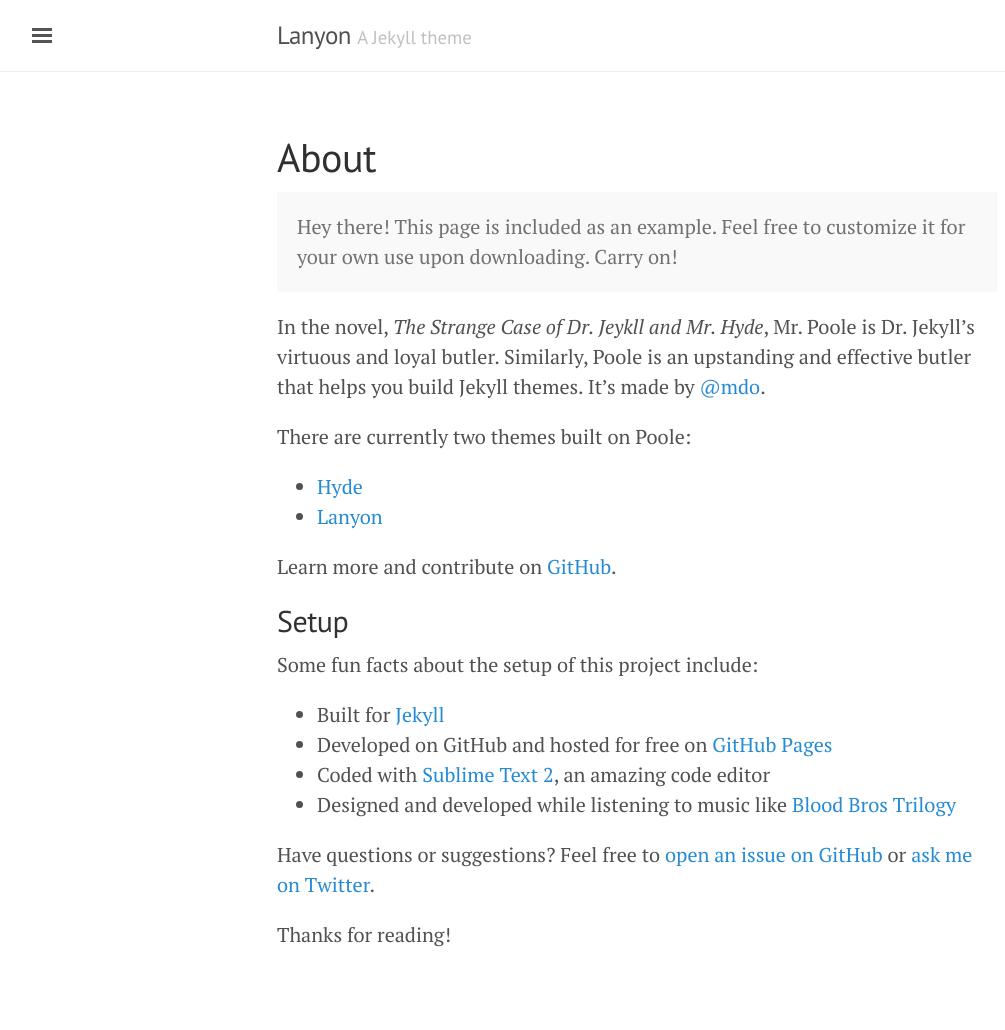
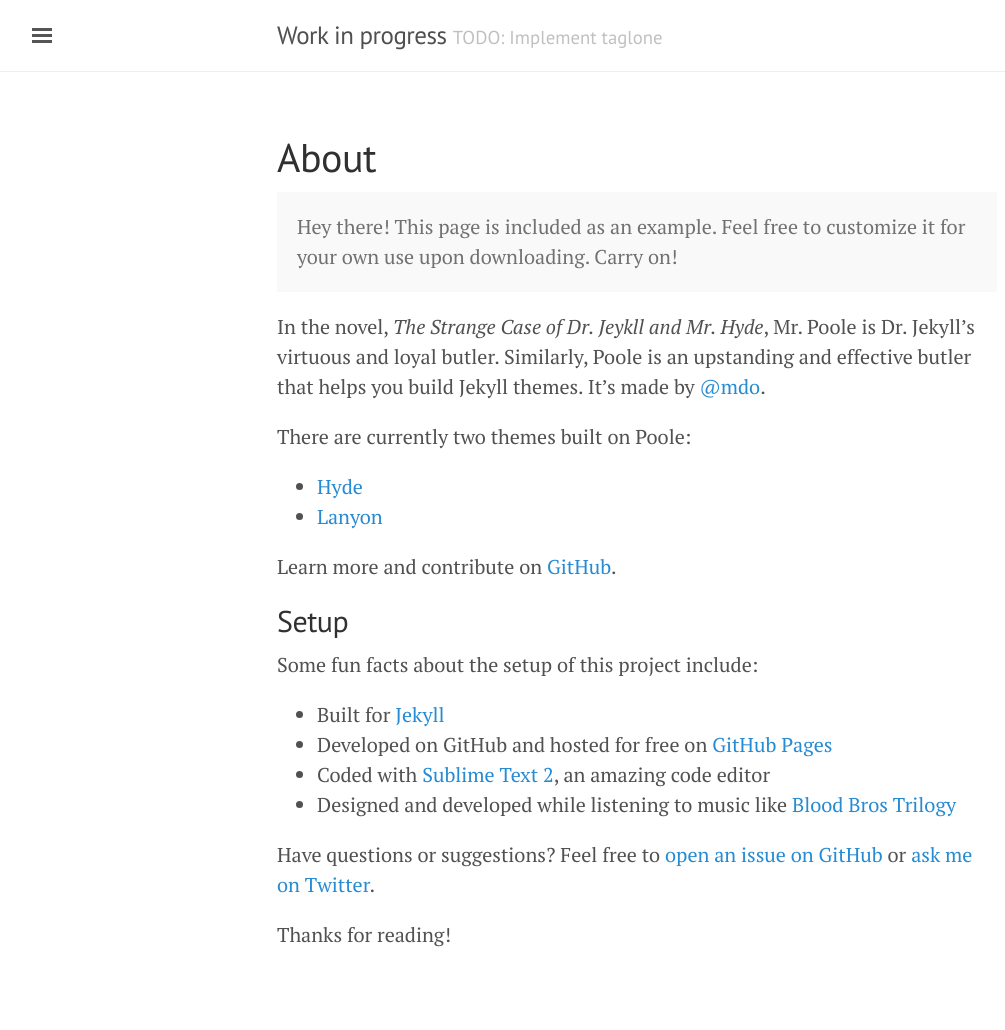
Before and after one commit to srdobos/srdobos.github.io, a Jekyll site: the page built from about.md, in a window 1280 px wide. Shown: the whole page, without its empty margins (3-1008 px from the left). Built offline with Jekyll 4.4.1, drawn with Linux system fonts in a browser that asks for light colours.

Commit message:
Update config for Jekyll 3

```diff
--- a/_config.yml
+++ b/_config.yml
@@ -2,21 +2,23 @@
 #
 # Use of `relative_permalinks` ensures post links from the index work properly.
 permalink:           pretty
-relative_permalinks: true
+gems: [jekyll-paginate]
+paginate: 5
+paginate_path: "page:num"
 
 # Setup
-title:               Lanyon
-tagline:             'A Jekyll theme'
-description:         'A reserved <a href="http://jekyllrb.com" target="_blank">Jekyll</a> theme that places the utmost gravity on content with a hidden drawer. Made by <a href="https://twitter.com/mdo" target="_blank">@mdo</a>.'
-url:                 http://lanyon.getpoole.com
+title:               Work in progress
+tagline:             'TODO: Implement taglone'
+description:         'Description needed'
+url:                 http://srdobos.github.io
 baseurl:             ''
 paginate:            5
 
 # About/contact
 author:
-  name:              Mark Otto
-  url:               https://twitter.com/mdo
-  email:             markdotto@gmail.com
+  name:              Steve Dobos
+  url:               https://twitter.com/srdobos
+  email:             srdobos@gmail.com
 
 # Custom vars
 version:             1.0.0
```
